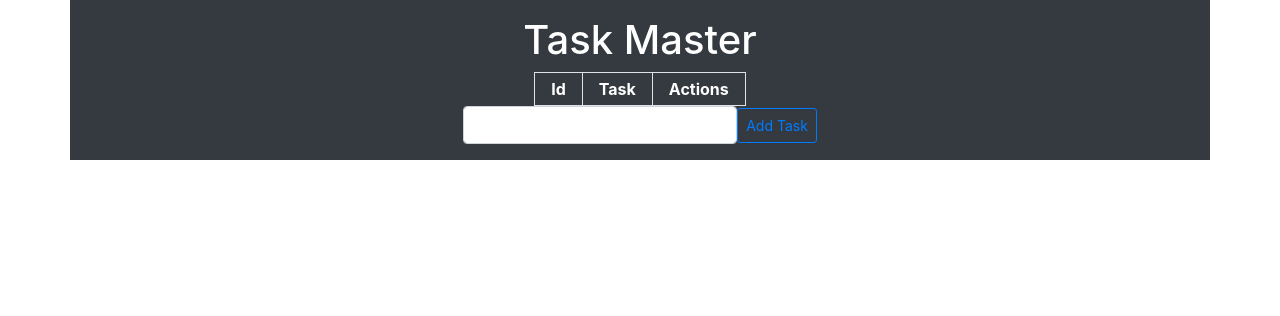
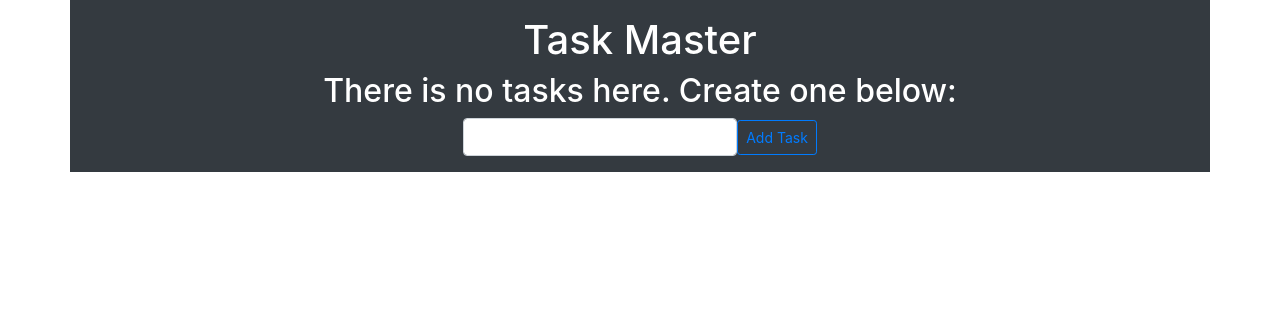
Before and after one commit to vishalKumarSharma16/FlaskInto, a Flask app: page / in a window 1280 px wide. Shown: the top 316 px of the page. Run offline with Flask 2, Linux system fonts and the light colour scheme; data that the repository does not hold is empty; some libraries are stand-ins or nearby versions.

Commit message:
add gunicorn-20.0.4

```diff
--- a/templates/index.html
+++ b/templates/index.html
@@ -6,6 +6,9 @@
 
 {% block section %}
     <h1 class="text-center">Task Master</h1>
+    {% if tasks|length < 1 %}
+    <h2 class="text-center">There is no tasks here. Create one below:</h2>
+    {% else %}
     <div class="table-responsive">
     <table class="table-stripped table-bordered table-hover mx-auto">
         <tr>
@@ -28,7 +31,7 @@
         {% endfor %}
     </table>
 </div>
-
+{% endif %}
     <form action="/" method="POST" class="form-inline justify-content-center">
         <div class="form-group">
         <input type="text" name="content" id="content" class="form-control">
```
Also changed, not shown: 1 other file.
